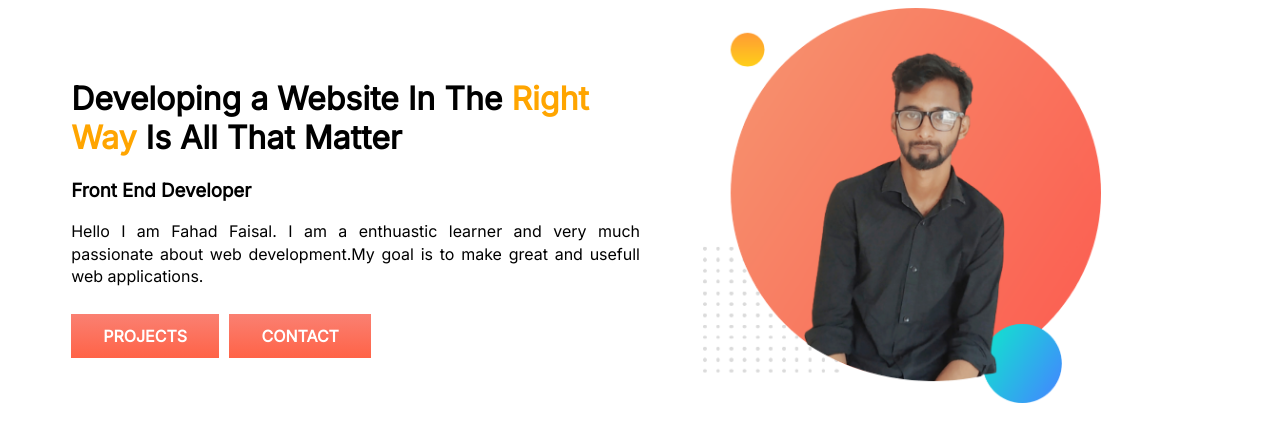
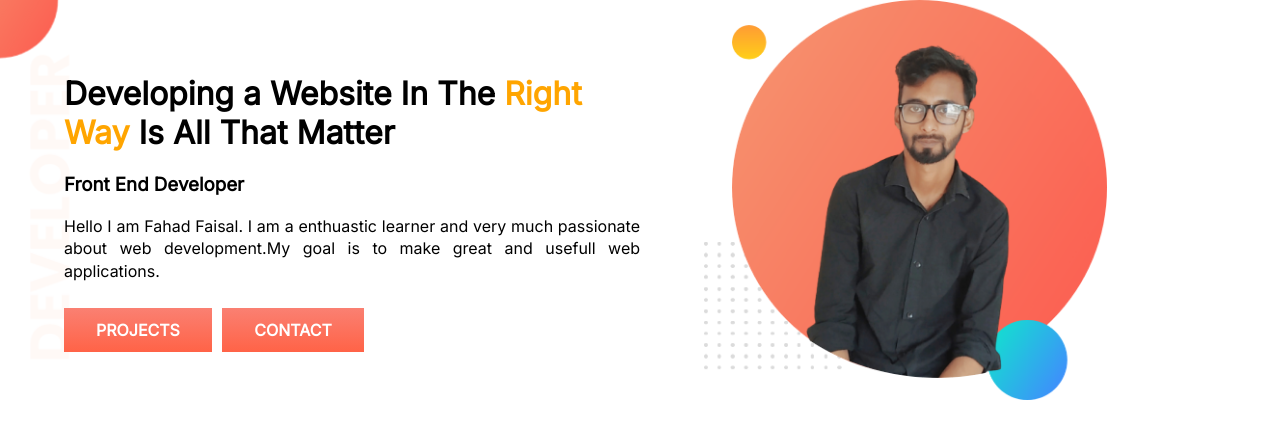
Before and after one commit to Fahad-Faisaal/developer-portfolio-practice, a plain HTML site: page index.html in a window 1280 px wide. Drawn offline with Linux system fonts and the light colour scheme.

Commit message:
header bg img added

```diff
--- a/style.css
+++ b/style.css
@@ -1,10 +1,16 @@
 body {
   font-family: 'Inter', sans-serif;
+  margin: 0;
 }
 
 p {
   text-align: justify;
   line-height: 1.4;
+}
+
+header {
+  background-image: url(./images/top-banner.png);
+  background-repeat: no-repeat;
 }
 
 .orange-color {
```
